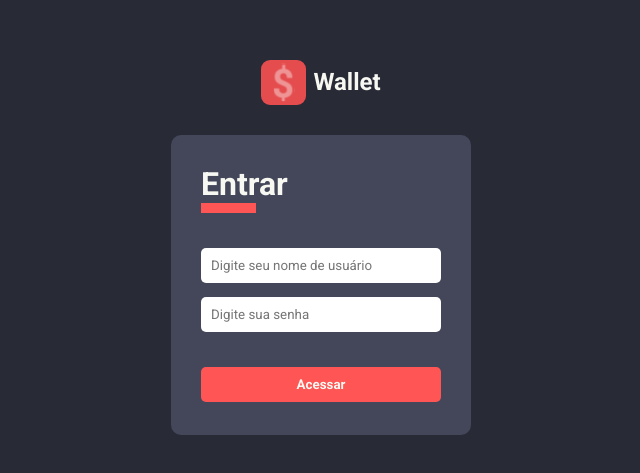
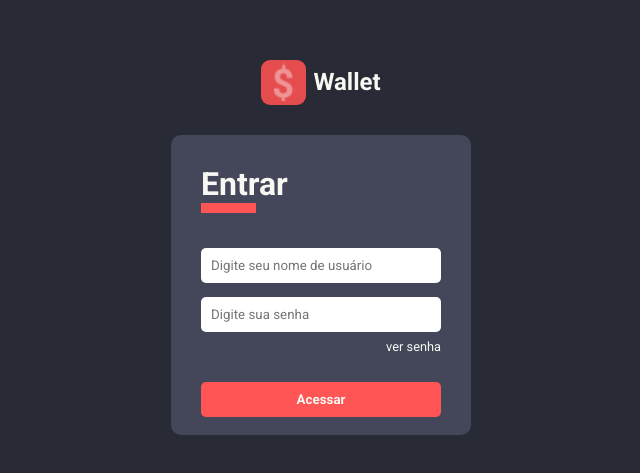
Before and after one commit to FischerRobson/wallet, a React (Create React App) app: page / in a window 1280 px wide. Shown: the part 153-626 px from the top of the page, without its empty margins (319-959 px from the left). Built offline with nearby package versions, Linux system fonts and the light colour scheme.

Commit message:
password input agora permite visualizar a senha

```diff
--- a/src/components/Input/index.tsx
+++ b/src/components/Input/index.tsx
@@ -1,10 +1,32 @@
-import React, { InputHTMLAttributes } from "react";
-import { Container } from "./styles";
+import React, { useState, InputHTMLAttributes } from "react";
+import { Container, PasswordLabel } from "./styles";
 
-type IInputProps = InputHTMLAttributes<HTMLInputElement>;
+//type IInputProps = InputHTMLAttributes<HTMLInputElement>;
 
-const Input: React.FC<IInputProps> = ({ ...props }) => {
-  return <Container {...props} />;
+interface IInputProps extends InputHTMLAttributes<HTMLInputElement> {
+  isPassword?: boolean;
+}
+
+const Input: React.FC<IInputProps> = ({ type, isPassword, ...props }) => {
+  const password = "password";
+  const text = "text";
+
+  const [passwordInputType, setPasswordInputType] = useState(type);
+
+  const handlePasswordInputView = () => {
+    setPasswordInputType(passwordInputType === password ? text : password);
+  };
+
+  return (
+    <>
+      <Container type={passwordInputType} {...props} />
+      {isPassword && (
+        <PasswordLabel onClick={() => handlePasswordInputView()}>
+          {passwordInputType === password ? "ver senha" : "ocultar senha"}
+        </PasswordLabel>
+      )}
+    </>
+  );
 };
 
 export default Input;
--- a/src/components/Input/styles.ts
+++ b/src/components/Input/styles.ts
@@ -6,3 +6,17 @@ export const Container = styled.input`
   padding: 10px;
   border-radius: 5px;
 `;
+
+export const PasswordLabel = styled.span`
+  color: ${(props) => props.theme.colors.white};
+  font-size: 0.8rem;
+  float: right;
+
+  cursor: pointer;
+
+  transition: all .3s;
+
+  &:hover {
+    color: ${(props) => props.theme.colors.gray};
+  }
+`;
--- a/src/pages/SignIn/index.tsx
+++ b/src/pages/SignIn/index.tsx
@@ -1,4 +1,4 @@
-import React from "react";
+import React, { useState } from "react";
 import { Container, Logo, Form, FormTitle } from "./styles";
 import LogoImg from "../../assets/logo.svg";
 
@@ -6,6 +6,8 @@ import Input from "../../components/Input";
 import Button from "../../components/Button";
 
 const SignIn: React.FC = () => {
+  document.title = "Wallet | Sign in";
+
   return (
     <Container>
       <Logo>
@@ -17,7 +19,12 @@ const SignIn: React.FC = () => {
         <FormTitle>Entrar</FormTitle>
 
         <Input type="text" placeholder="Digite seu nome de usuário" required />
-        <Input type="password" placeholder="Digite sua senha" required />
+        <Input
+          type="password"
+          isPassword={true}
+          placeholder="Digite sua senha"
+          required
+        />
 
         <Button type="submit">Acessar</Button>
       </Form>
```
